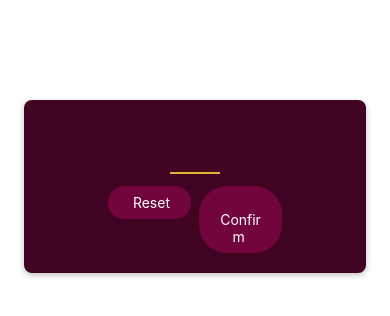
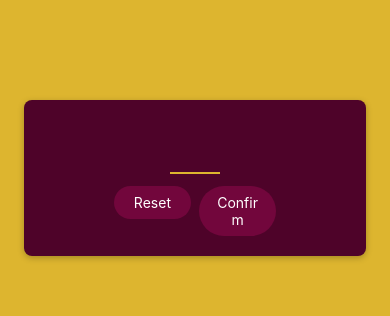
Before and after one commit to karkisunil1200/guessGame, a React Native app: screen / in a window 390 px wide. Shown: the top 316 px of the page. Built offline with nearby package versions, Linux system fonts and the light colour scheme.

Commit message:
Added background color

```diff
--- a/App.js
+++ b/App.js
@@ -1,8 +1,17 @@
-import { StyleSheet } from "react-native";
+import { StyleSheet, View } from "react-native";
 import StartGameScreen from "./screens/StartGameScreen";
 
 export default function App() {
-  return <StartGameScreen />;
+  return (
+    <View style={styles.rootScreen}>
+      <StartGameScreen />
+    </View>
+  );
 }
 
-const styles = StyleSheet.create({});
+const styles = StyleSheet.create({
+  rootScreen: {
+    backgroundColor: "#ddb52f",
+    flex: 1,
+  },
+});
--- a/components/PrimaryButton.js
+++ b/components/PrimaryButton.js
@@ -2,7 +2,7 @@ import { View, Text, Pressable, StyleSheet } from "react-native";
 
 function PrimaryButton({ children }) {
   function pressHandler() {
-    console.log("Pressed");
+    console.log("Pressed!");
   }
 
   return (
@@ -14,9 +14,9 @@ function PrimaryButton({ children }) {
             : styles.buttonInnerContainer
         }
         onPress={pressHandler}
-        android_ripple={{ color: "#3d0521" }}
+        android_ripple={{ color: "#640233" }}
       >
-        <Text style={styles.buttonText}> {children}</Text>
+        <Text style={styles.buttonText}>{children}</Text>
       </Pressable>
     </View>
   );
@@ -34,9 +34,8 @@ const styles = StyleSheet.create({
     backgroundColor: "#72063c",
     paddingVertical: 8,
     paddingHorizontal: 16,
-    elevation: 5,
+    elevation: 2,
   },
-
   buttonText: {
     color: "white",
     textAlign: "center",
--- a/screens/StartGameScreen.js
+++ b/screens/StartGameScreen.js
@@ -1,4 +1,5 @@
 import { TextInput, View, StyleSheet } from "react-native";
+
 import PrimaryButton from "../components/PrimaryButton";
 
 function StartGameScreen() {
@@ -16,7 +17,7 @@ function StartGameScreen() {
           <PrimaryButton>Reset</PrimaryButton>
         </View>
         <View style={styles.buttonContainer}>
-          <PrimaryButton>Confirm </PrimaryButton>
+          <PrimaryButton>Confirm</PrimaryButton>
         </View>
       </View>
     </View>
@@ -27,19 +28,19 @@ export default StartGameScreen;
 
 const styles = StyleSheet.create({
   inputContainer: {
+    justifyContent: "center",
     alignItems: "center",
     marginTop: 100,
     marginHorizontal: 24,
+    padding: 16,
+    backgroundColor: "#4e0329",
     borderRadius: 8,
-    padding: 16,
-    backgroundColor: "#410322",
-    elevation: 9,
+    elevation: 4,
     shadowColor: "black",
-    shadowOpacity: 0.25,
     shadowOffset: { width: 0, height: 2 },
     shadowRadius: 6,
+    shadowOpacity: 0.25,
   },
-
   numberInput: {
     height: 50,
     width: 50,
@@ -51,7 +52,6 @@ const styles = StyleSheet.create({
     fontWeight: "bold",
     textAlign: "center",
   },
-
   buttonsContainer: {
     flexDirection: "row",
   },
```
